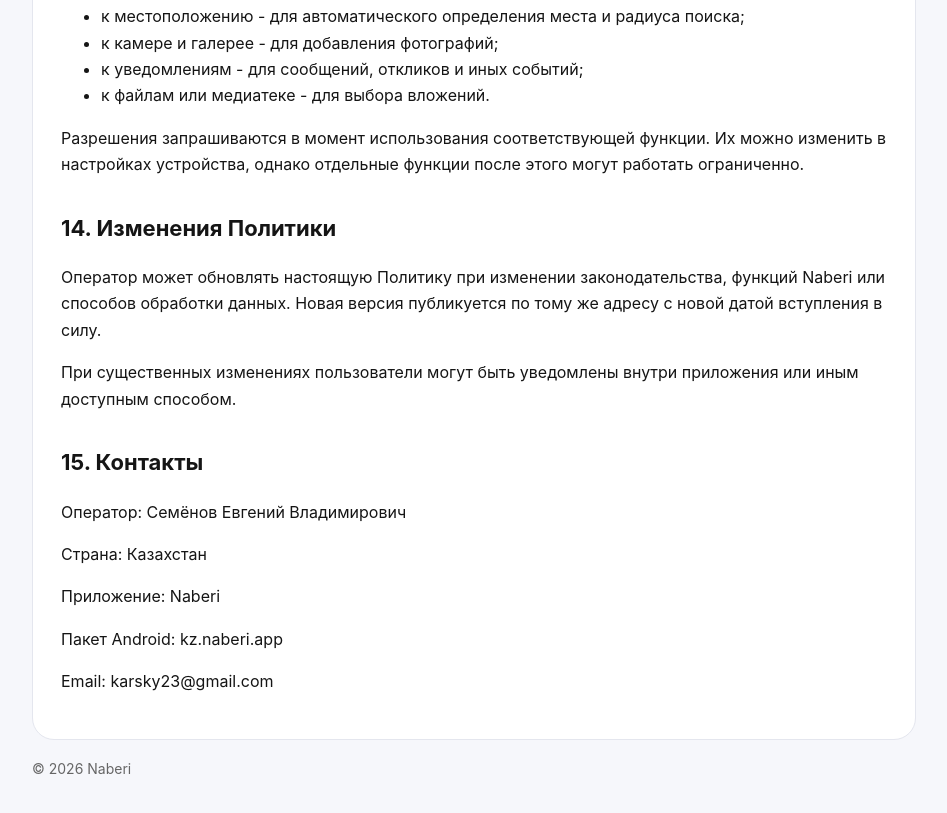
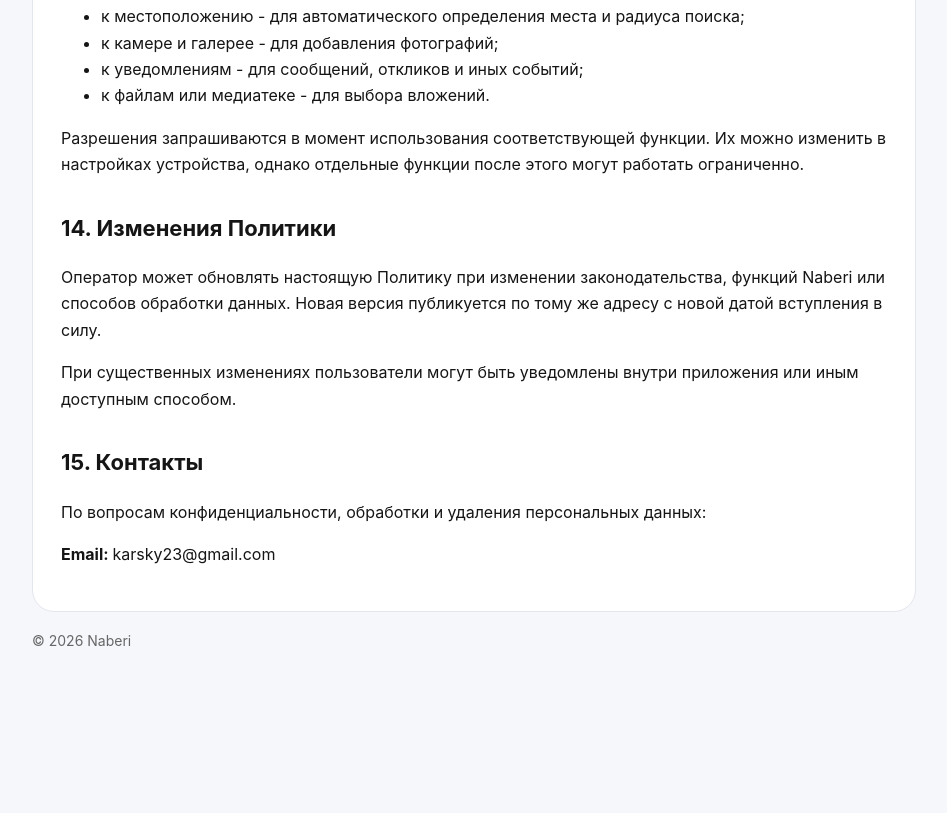
Before and after one commit to karsky23/naberi-legal, a plain HTML site: page index.html in a window 1280 px wide. Shown: the part 6273-7086 px from the top of the page, without its empty margins (166-1113 px from the left). After the commit the page ends 6986 px from the top, so only its background shows below. Drawn offline with Linux system fonts and the light colour scheme.

Commit message:
Add files via upload

```diff
--- a/index.html
+++ b/index.html
@@ -492,19 +492,13 @@
      15. Контакты
     </h2>
     <p>
-     Оператор: Семёнов Евгений Владимирович
+     По вопросам конфиденциальности, обработки и удаления персональных данных:
     </p>
     <p>
-     Страна: Казахстан
-    </p>
-    <p>
-     Приложение: Naberi
-    </p>
-    <p>
-     Пакет Android: kz.naberi.app
-    </p>
-    <p>
-     Email: karsky23@gmail.com
+     <strong>
+      Email:
+     </strong>
+     karsky23@gmail.com
     </p>
    </main>
    <footer>
```
